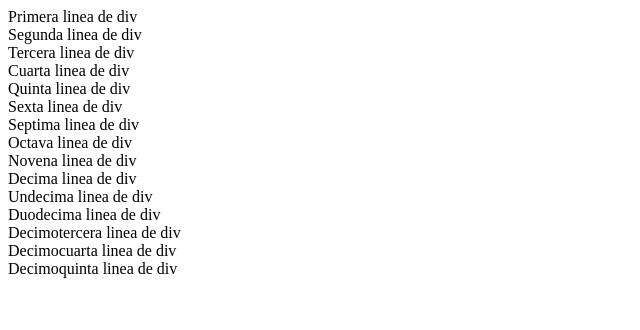
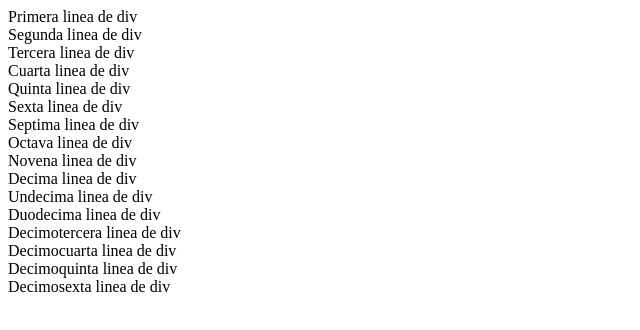
Before and after one commit to AndresMor-e/Curs0_git, a plain HTML site: page index.html in a window 1280 px wide. Shown: the whole page, without its empty margins (0-640 px from the left). Drawn offline with Linux system fonts and the light colour scheme.

Commit message:
Thirdteen commit

```diff
--- a/index.html
+++ b/index.html
@@ -21,5 +21,6 @@
     <div>Decimotercera linea de div</div>
     <div>Decimocuarta linea de div</div>
     <div>Decimoquinta linea de div</div>
+    <div>Decimosexta linea de div</div>
 </body>
 </html>
```
